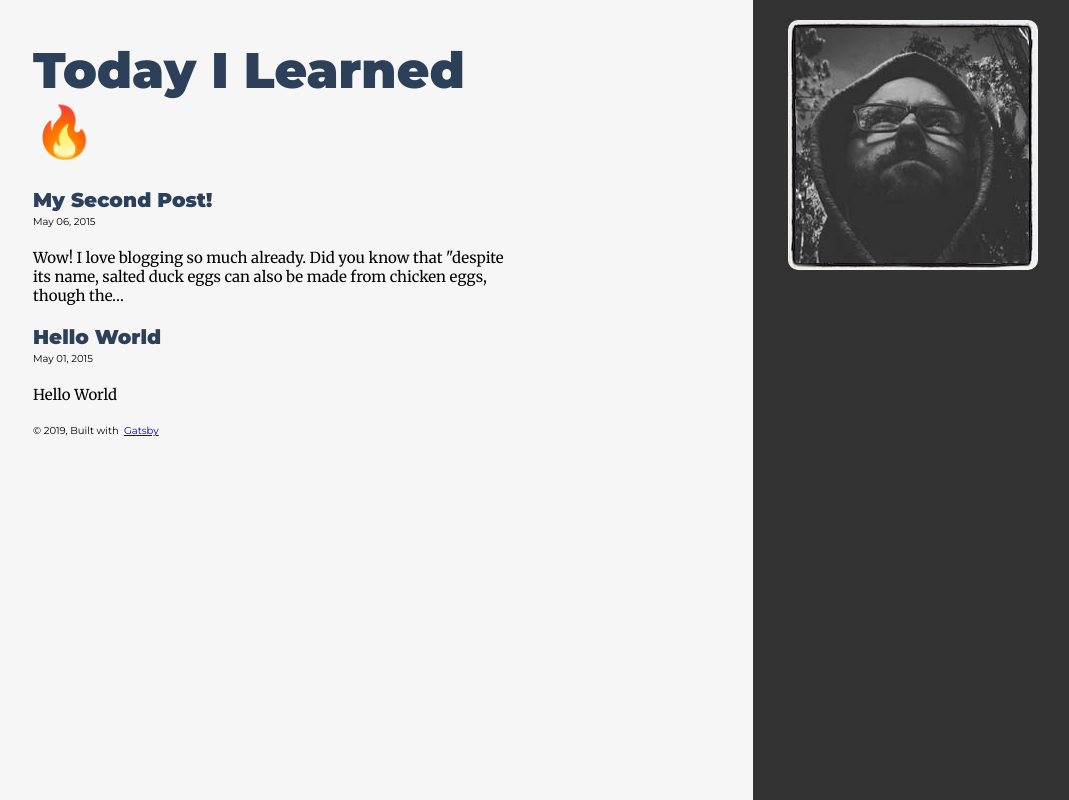
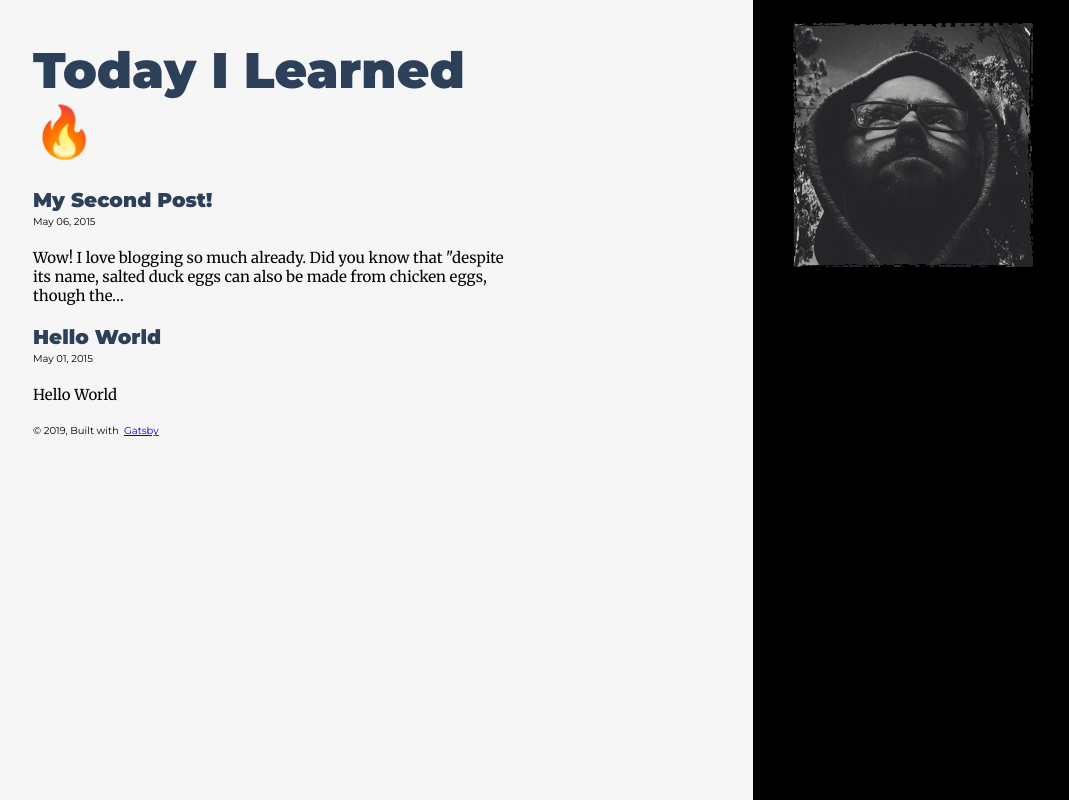
Before and after one commit to NunoCPNP/Today-I-Learned, a Gatsby site: page / in a window 1280 px wide. Shown: the whole page, without its empty margins (207-1276 px from the left). Built offline with nearby package versions, Linux system fonts and the light colour scheme; Gatsby itself is replaced by a stand-in of ours.

Commit message:
color fix

```diff
--- a/src/components/sidebar.js
+++ b/src/components/sidebar.js
@@ -5,7 +5,7 @@ import Image from 'gatsby-image';
 const sidebar = () => {
   const data = useStaticQuery(graphql`
     query profileimgQuery {
-      avatar: file(absolutePath: { regex: "/image_p2.jpg/" }) {
+      avatar: file(absolutePath: { regex: "/bordered_profile.jpg/" }) {
         childImageSharp {
           fixed(width: 250, height: 250) {
             ...GatsbyImageSharpFixed
--- a/src/styles/layout/_layout.scss
+++ b/src/styles/layout/_layout.scss
@@ -12,7 +12,7 @@
 
   &__sidebar {
     grid-column: 2 / 3;
-    background-color: $color-5;
+    background-color: #000;
     min-height: 100vh;
   }
 
```
